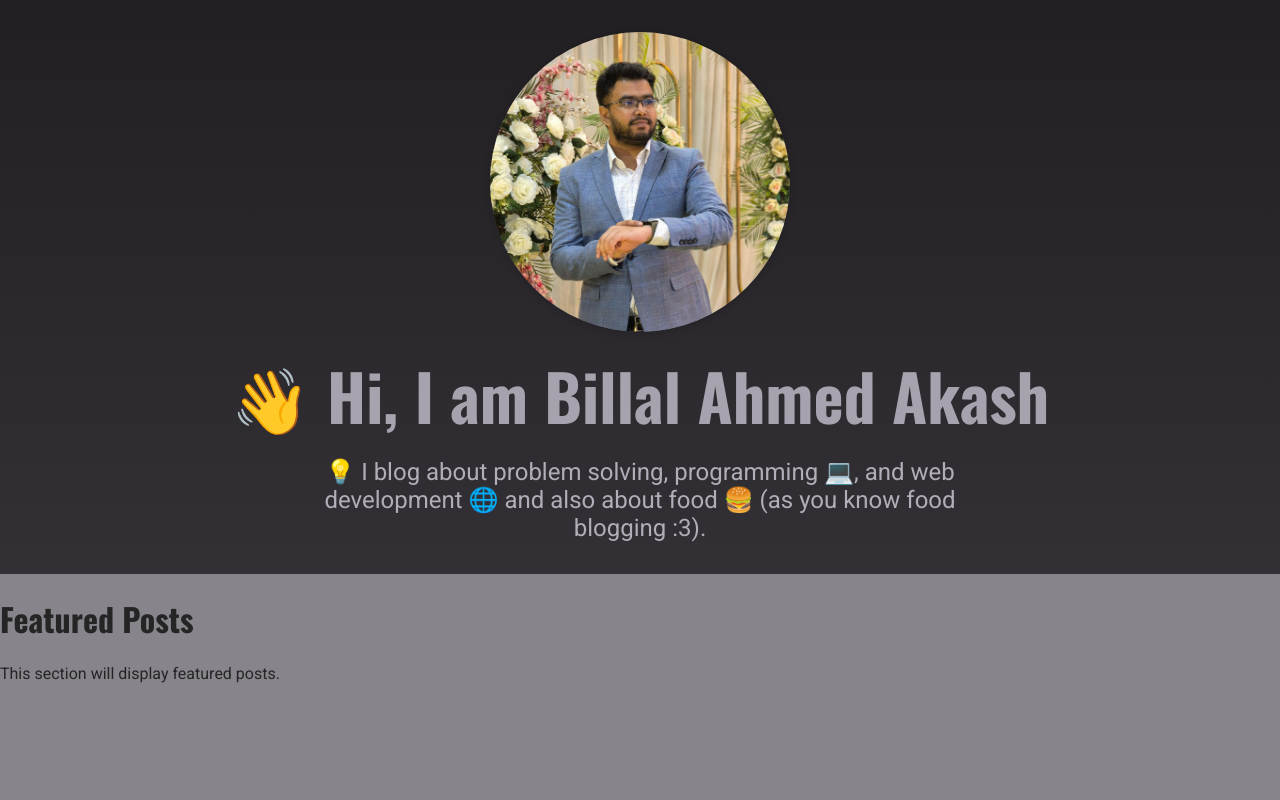
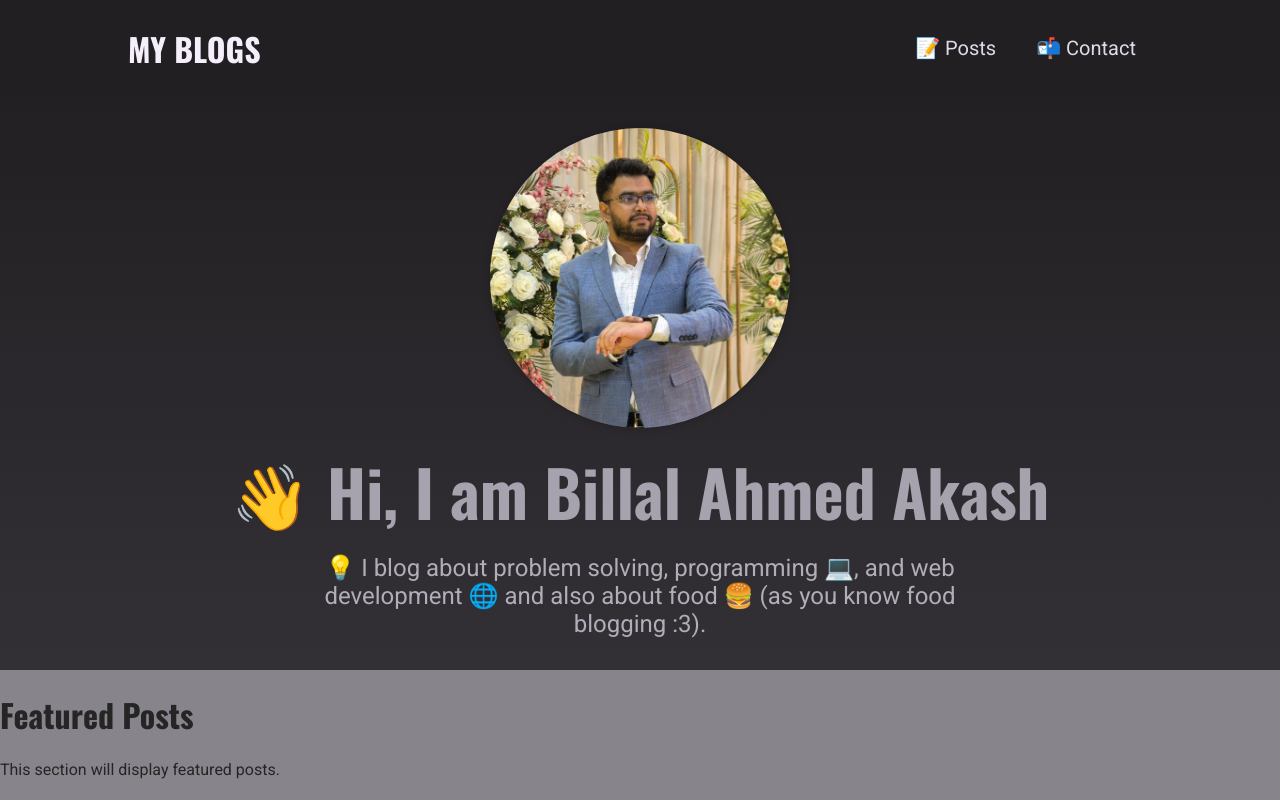
Before and after one commit to Akashthespidy/Blog-setup, a Next.js app: page / in a window 1280 px wide. Built offline with nearby package versions, Linux system fonts and the light colour scheme.

Commit message:
styling is added

```diff
--- a/components/homePage/layout/layout.js
+++ b/components/homePage/layout/layout.js
@@ -3,7 +3,7 @@
 export default function Layout(props) {
   return (
     <Fragment>
-      <mainNavigation />
+      <MainNavigation />
       <main>{props.children}</main>
     </Fragment>
   );
--- a/components/homePage/layout/logo.js
+++ b/components/homePage/layout/logo.js
@@ -0,0 +1,4 @@
+import classes from "./logo.module.css";
+export default function Logo() {
+  return <div className={classes.logo}>My Blogs</div>;
+}
--- /dev/null
+++ b/components/homePage/layout/logo.module.css
@@ -0,0 +1,13 @@
+.logo {
+  text-transform: uppercase;
+  font-size: var(--size-5);
+  font-weight: bold;
+  font-family: "Oswald", sans-serif;
+  color: var(--color-grey-50);
+}
+
+@media (min-width: 768px) {
+  .logo {
+    font-size: var(--size-8);
+  }
+}
--- a/components/homePage/layout/mainNavigation.js
+++ b/components/homePage/layout/mainNavigation.js
@@ -1,20 +1,19 @@
 import Link from "next/link";
 import Logo from "./logo";
+import classes from "./mainNavigation.module.css";
 export default function MainNavigation() {
   return (
-    <header>
+    <header className={classes.header}>
       <Link href="/">
-        <a>
-          <Logo />
-        </a>
+        <Logo />
       </Link>
       <nav>
         <ul>
           <li>
-            <Link href="/posts">Posts</Link>
+            <Link href="/posts">📝 Posts</Link>
           </li>
           <li>
-            <Link href="/contact">Contact</Link>
+            <Link href="/contact">📬 Contact</Link>
           </li>
         </ul>
       </nav>
--- /dev/null
+++ b/components/homePage/layout/mainNavigation.module.css
@@ -0,0 +1,42 @@
+.header {
+  width: 100%;
+  height: 6rem;
+  background-color: var(--color-grey-900);
+  display: flex;
+  justify-content: space-between;
+  align-items: center;
+  padding: 0 10%;
+}
+
+.header ul {
+  list-style: none;
+  display: flex;
+  align-items: baseline;
+  margin: 0;
+  padding: 0;
+}
+
+.header li {
+  margin: 0 var(--size-4);
+}
+
+.header a {
+  color: var(--color-grey-100);
+  font-size: var(--size-4);
+}
+
+.header a:hover,
+.header a:active,
+.header a.active {
+  color: var(--color-grey-200);
+}
+
+@media (min-width: 768px) {
+  .header ul {
+    gap: 0.5rem;
+  }
+
+  .header a {
+    font-size: var(--size-5);
+  }
+}
```
